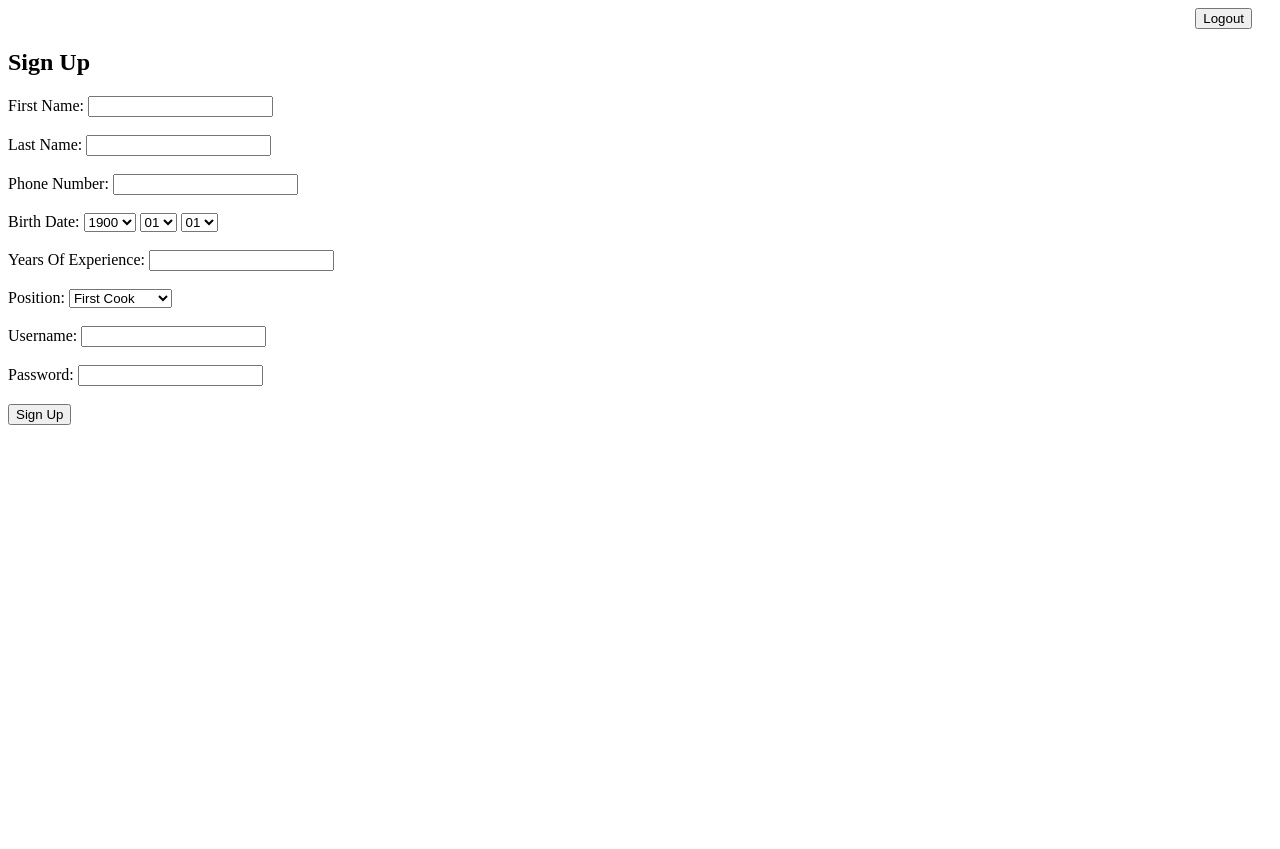
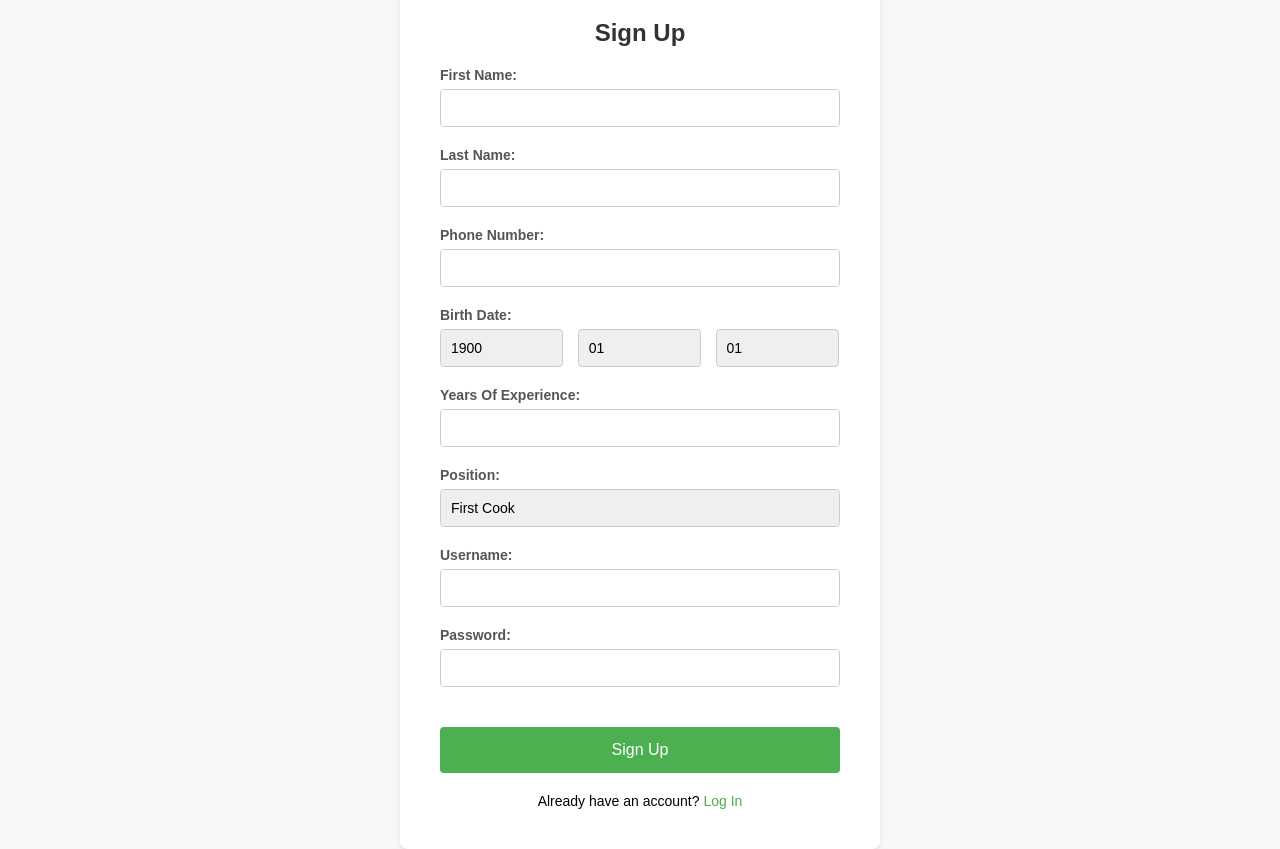
Before and after one commit to aleginxx/db24-65, a plain HTML site: page frontend/signup.html in a window 1280 px wide. Before the commit the page ends 800 px from the top, so only its background shows below. Drawn offline with Linux system fonts and the light colour scheme.

Commit message:
Some styling for the login and sign up page

```diff
--- a/frontend/signup.html
+++ b/frontend/signup.html
@@ -3,34 +3,112 @@
 <head>
     <meta charset="UTF-8">
     <meta name="viewport" content="width=device-width, initial-scale=1.0">
-    <title>Cooking Contest</title>
+    <title>Cooking Contest Sign Up</title>
+    <style>
+        body {
+            font-family: Arial, sans-serif;
+            background-color: #f7f7f7;
+            margin: 0;
+            padding: 0;
+            display: flex;
+            justify-content: center;
+            align-items: center;
+            height: 100vh;
+        }
+        .container {
+            background-color: #fff;
+            border-radius: 8px;
+            box-shadow: 0 2px 4px rgba(0, 0, 0, 0.1);
+            padding: 40px 40px 40px 40px;
+            width: 400px;
+            border-top: 8px solid #4caf50; /* Bigger border on the top side */
+        }
+        h2 {
+            margin-top: 1;
+            color: #333;
+            text-align: center;
+            font-size: 24px;
+        }
+        label {
+            font-weight: bold;
+            color: #555;
+            display: block;
+            margin-bottom: 6px;
+            font-size: 14px;
+        }
+        input[type="text"],
+        input[type="password"],
+        select {
+            width: 100%;
+            padding: 10px;
+            margin-bottom: 20px;
+            border: 1px solid #ccc;
+            border-radius: 4px;
+            box-sizing: border-box;
+            font-size: 14px;
+        }
+        select {
+            appearance: none;
+        }
+        button[type="submit"] {
+            background-color: #4caf50;
+            color: white;
+            padding: 14px 20px;
+            margin-top: 20px;
+            border: none;
+            border-radius: 4px;
+            cursor: pointer;
+            width: 100%;
+            font-size: 16px;
+        }
+        button[type="submit"]:hover {
+            background-color: #45a049;
+        }
+        .footer {
+            text-align: center;
+            margin-top: 20px;
+            font-size: 14px;
+        }
+        .footer a {
+            color: #4caf50;
+            text-decoration: none;
+        }
+        .footer a:hover {
+            text-decoration: underline;
+        }
+        .birthdate label {
+            width: 100%;
+            text-align: left;
+            margin-bottom: 6px;
+            font-size: 14px;
+        }
+        .birthdate select {
+            width: calc(33.33% - 10px);
+            margin-right: 10px;
+        }
+        .birthdate select:last-child {
+            margin-right: 0;
+        }
+    </style>
 </head>
 <body>
-    <div style="text-align: right; padding-right: 20px;">
-        <form action="/dacontest/logout" method="GET">
-            <button type="submit">Logout</button>
-        </form>
-    </div>
+    <div class="container">
         <h2>Sign Up</h2>
         <form id="signupForm" action="/dacontest/signup" method="POST">
             <label for="first_name">First Name:</label>
-        <input type="text" id="first_name" name="first_name" required><br><br>
+            <input type="text" id="first_name" name="first_name" required>
             <label for="last_name">Last Name:</label>
-        <input type="text" id="last_name" name="last_name" required><br><br>
+            <input type="text" id="last_name" name="last_name" required>
             <label for="phone_number">Phone Number:</label>
-        <input type="text" id="phone_number" name="phone_number" required><br><br>
+            <input type="text" id="phone_number" name="phone_number" required>
+            <div class="birthdate">
                 <label for="birth_date">Birth Date:</label>
-        <select id="year" name="year">
-            <!-- Options for birth year will be generated dynamically -->
-        </select>
-        <select id="month" name="month">
-            <!-- Options for birth month will be generated dynamically -->
-        </select>
-        <select id="date" name="date">
-            <!-- Options for birth day will be generated dynamically -->
-        </select><br><br>
+                <select id="birth_year" name="birth_year"></select>
+                <select id="birth_month" name="birth_month"></select>
+                <select id="birth_day" name="birth_day"></select>
+            </div>
             <label for="years_of_experience">Years Of Experience:</label>
-        <input type="text" id="years_of_experience" name="years_of_experience" required><br><br>
+            <input type="text" id="years_of_experience" name="years_of_experience" required>
             <label for="position">Position:</label>
             <select id="position" name="position">
                 <option value="first cook">First Cook</option>
@@ -38,19 +116,22 @@
                 <option value="third cook">Third Cook</option>
                 <option value="sous-chef">Sous-Chef</option>
                 <option value="chef">Chef</option>
-        </select><br><br>
+            </select>
             <label for="username">Username:</label>
-        <input type="text" id="username" name="username" required><br><br>
+            <input type="text" id="username" name="username" required>
             <label for="password">Password:</label>
-        <input type="password" id="password" name="password" required><br><br>
+            <input type="password" id="password" name="password" required>
             <button type="submit">Sign Up</button>
         </form>
-
+        <div class="footer">
+            Already have an account? <a href="/dacontest/login">Log In</a>
+        </div>
+    </div>
     <script>
         // Generate options for birth year, month, and day dynamically
-        const birthYearSelect = document.getElementById('year');
-        const birthMonthSelect = document.getElementById('month');
-        const birthDaySelect = document.getElementById('date');
+        const birthYearSelect = document.getElementById('birth_year');
+        const birthMonthSelect = document.getElementById('birth_month');
+        const birthDaySelect = document.getElementById('birth_day');
 
         // Populate birth year options
         for (let year = 1900; year <= new Date().getFullYear(); year++) {
```
Also changed, not shown: frontend/login.html (+82 -9 lines). Lines whose indentation alone changed are shown as unchanged.
